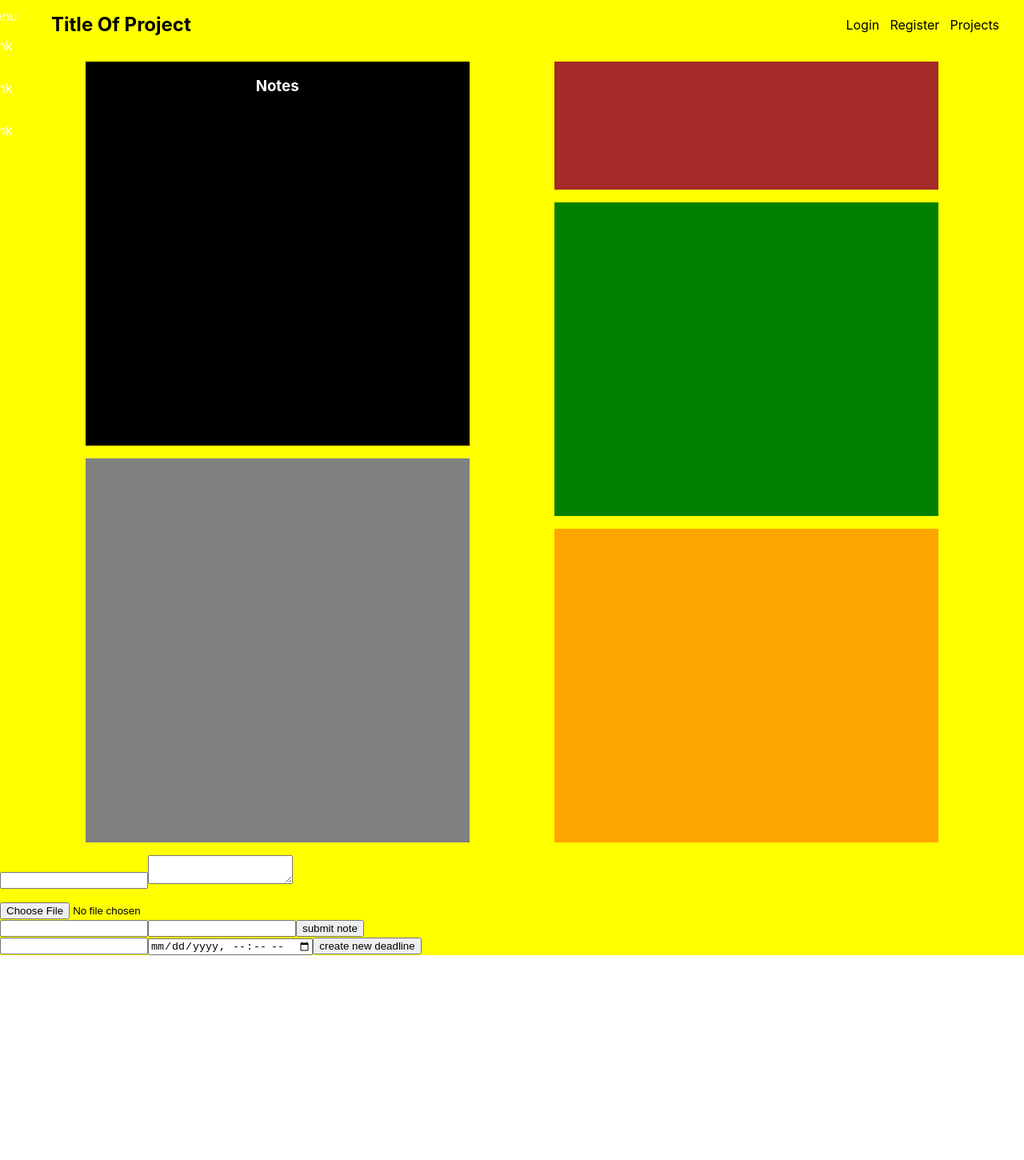
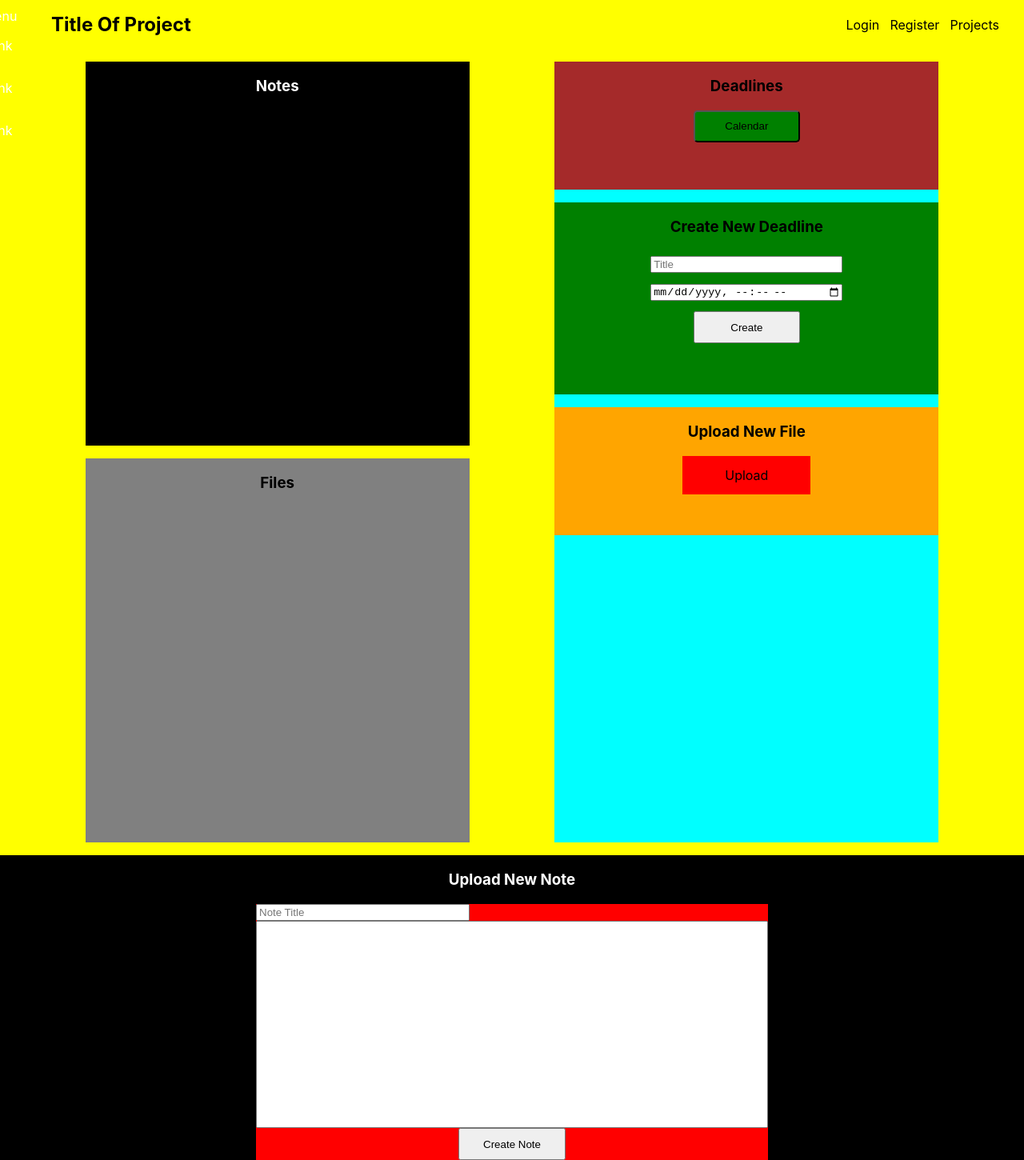
Before and after one commit to JasonZaccaria/project-manager, a React (Create React App) app in the folder project-manager/: page /projectpage in a window 1280 px wide. Shown: the whole page at 80% size. Before the commit the page ends 1194 px from the top, so only its background shows below. Built offline with nearby package versions, Linux system fonts and the light colour scheme; no server answers.

Commit message:
updated view project page to now be able to create notes, files and deadlines

```diff
--- a/project-manager/src/viewproject/ShowData.ts
+++ b/project-manager/src/viewproject/ShowData.ts
@@ -1,3 +1,4 @@
+import { Files } from "./files/FilesType";
 import { Notes } from "./note/NotesType";
 import { ProjectData } from "./ProjectData";
 
@@ -52,7 +53,18 @@ const showNotes = async (): Promise<void> => {
 }
 
 const showFiles = async (): Promise<void> => {
-
+    const viewFileContainer: HTMLElement = document.getElementById("project-view-files-id") as HTMLElement;
+    const projectData: ProjectData = JSON.parse(window.localStorage.getItem("projectData") as string);
+    console.log(projectData);
+    const fileArray: Files[] = projectData.files;
+    for (let i = 0; i < fileArray.length; i++) {
+        const newFile: HTMLAnchorElement = document.createElement("a");
+        newFile.className = "file-items-title";
+        newFile.id = `file ${i}`;
+        newFile.innerHTML = fileArray[i].fileName;
+        newFile.href = fileArray[i].fileLocation as string;//"https://projectmanagerbucket.s3.amazonaws.com/1667652721910-testing"; //change this based on each array aelemnt
+        viewFileContainer.appendChild(newFile);
+    }
 }
 //actually we don't need this bottom function for now
 const showDeadlines = (): void => {
--- a/project-manager/src/viewproject/ViewProject.css
+++ b/project-manager/src/viewproject/ViewProject.css
@@ -38,6 +38,12 @@
     margin: .3em;
     background-color: red;
     cursor: pointer;
+}
+
+.file-items-title {
+    text-decoration: none;
+    color: black;
+    margin: .3em;
 }
 
 .show-note-container {
@@ -82,32 +88,144 @@
     width: 30em;
     height: 30em;
     background-color: gray;
+    display: flex;
+    flex-direction: column;
+    align-items: center;
+    overflow: auto;
 }
 
 .project-content-top-right {
     display: flex;
     flex-direction: column;
     gap: 1em;
+    background-color: aqua;
+
 }
 
 .project-view-deadlines {
     width: 30em;
     height: 10em;
     background-color: brown;
+    display: flex;
+    flex-direction: column;
+    align-items: center;
+}
+
+.project-view-deadlines-button {
+    width: 10em;
+    height: 3em;
+    border-radius: 5px;
+    background-color: green;
 }
 
 .project-create-deadlines {
     width: 30em;
-    height: 24.5em;
+    /*height: 24.5em;*/
+    height: 15em;
     background-color: green;
+}
+
+.project-create-new-deadline {
+    text-align: center;
+}
+
+.project-create-deadline-form {
+    display: flex;
+    flex-direction: column;
+    align-items: center;
+}
+
+.project-create-deadlines-title {
+    width: 50%;
+    margin: .5em;
+}
+
+.project-create-deadlines-date {
+    width: 50%;
+    margin: .5em;
+}
+
+.project-create-deadlines-button {
+    width: 10em;
+    height: 3em;
+    margin: .5em;
 }
 
 .project-create-files {
     width: 30em;
-    height: 24.5em;
+    height: 10em;
+    /*width: 30em;*/
+    /*height: 24.5em;*/
     background-color: orange;
+    display: flex;
+    flex-direction: column;
+    align-items: center;
+
+}
+
+.project-create-files-title {
+    text-align: center;
+}
+
+.project-create-files-form {
+    display: flex;
+    width: 10em;
+    height: 3em;
+    background-color: aliceblue;
+    justify-content: space-evenly;
+}
+
+.project-create-files-input {
+    height: 3em;
+    width: 10em;
+    background-color: rebeccapurple;
+    display: none;
+}
+
+.project-create-input-label {
+    display: flex;
+    align-items: center;
+    justify-content: center;
+    width: 10em;
+    height: 3em;
+    background-color: red;
 }
 
 .project-content-bottom {
+    display: flex;
+    flex-direction: column;
+    align-items: center;
+    background-color: black;
 
 }
+
+.upload-notes-form {
+    display: flex;
+    flex-direction: column;
+    width: 40em;
+    height: 20em;
+    background-color: red;
+    justify-content: space-evenly;
+}
+
+.upload-notes-title {
+    color: white;
+}
+
+.upload-notes-title-input {
+    width: 20em;
+
+}
+
+.upload-notes-body {
+    width: 100%;
+    height: 20em;
+    resize: none;
+}
+
+.upload-notes-button {
+    width: 10em;
+    height: 3em;
+    margin-left: auto;
+    margin-right: auto;
+}
--- a/project-manager/src/viewproject/ViewProject.tsx
+++ b/project-manager/src/viewproject/ViewProject.tsx
@@ -1,5 +1,5 @@
 import "../viewproject/ViewProject.css";
-import { useParams } from "react-router-dom";
+import { Link, useParams } from "react-router-dom";
 import { useEffect, useState } from "react";
 import { outOfBoundsClick, screenAdjuster } from "../navbar/NavbarActions";
 import Navbar from "../navbar/Navbar";
@@ -8,7 +8,7 @@ import { getProjectData } from "./GetProjectDataReq";
 import { uploadFile } from "./files/UploadFile";
 import { UploadNote } from "./note/UploadNote";
 import { UploadDeadlines } from "./deadlines/UploadDeadlines";
-import { showNotes } from "./ShowData";
+import { showFiles, showNotes } from "./ShowData";
 
 const ViewProject = () => {
 
@@ -24,6 +24,7 @@ const ViewProject = () => {
         const udpateData = async () => {
             await getProjectData();
             showNotes();
+            showFiles();
         }
         udpateData();
     }, [updateOnce]);
@@ -40,36 +41,42 @@ const ViewProject = () => {
                     <div className="project-view-notes" id="project-view-notes-id">
                         <h3 className="project-view-notes-title">Notes</h3>
                     </div>
-                    <div className="project-view-files"></div>
+                    <div className="project-view-files" id="project-view-files-id">
+                    <h3 className="project-view-files-title">Files</h3>
+                    </div>
                 </div>
                 <div className="project-content-top-right">
-                    <div className="project-view-deadlines"></div>
-                    <div className="project-create-deadlines"></div>
-                    <div className="project-create-files"></div>
+                    <div className="project-view-deadlines">
+                        <h3 className="project-view-deadlines-title">Deadlines</h3>
+                            <Link to={"/calendar"}>
+                                <button type="button" className="project-view-deadlines-button">Calendar</button>
+                            </Link>
+                    </div>
+                    <div className="project-create-deadlines">
+                        <h3 className="project-create-new-deadline">Create New Deadline</h3>
+                        <form className="project-create-deadline-form" onSubmit={(e) => UploadDeadlines("http://localhost:8080/api/deadlines/create", e)}>
+                            <input type={"text"} placeholder="Title" className="project-create-deadlines-title" id="deadlines-note-input-id"></input>
+                            <input type={"datetime-local"} className="project-create-deadlines-date" id="deadlines-input-id"></input>
+                            <button type={"submit"} className="project-create-deadlines-button">Create</button>
+                        </form>
+                    </div>
+                    <div className="project-create-files">
+                        <h3 className="project-create-files-title">Upload New File</h3>
+                        <form className="project-create-files-form" onChange={uploadFile}>
+                            <label htmlFor="file-input-id" className="project-create-input-label">Upload</label>
+                            <input type={"file"} className="project-create-files-input" id="file-input-id"></input>
+                        </form>
+                    </div>
                 </div>
             </div>
             <div className="project-content-bottom">
-                <form className="upload-notes-form" action="/" id="upload-notes-form-id">
-                    <input type={"text"} className="upload-notes-title-input"></input>
-                    <textarea className="upload-notes-body"></textarea>
+                <h3 className="upload-notes-title">Upload New Note</h3>
+                <form className="upload-notes-form" action="/" id="upload-notes-form-id" onSubmit={UploadNote}>
+                    <input type={"text"} className="upload-notes-title-input"  id="note-name-input-id" placeholder="Note Title"></input>
+                    <textarea className="upload-notes-body" id="note-input-id"></textarea>
+                    <button type={"submit"} className="upload-notes-button">Create Note</button>
                 </form>
             </div>
-
-            <section className="project-content-section">
-                <form className="upload-files-form" onChange={uploadFile}>
-                    <input type={"file"} id="file-input-id" /*onChange={uploadFile}*/></input>
-                </form>
-                <form className="upload-notes-form" onSubmit={UploadNote}>
-                    <input type={"text"} id="note-name-input-id"></input>
-                    <input type={"text"} id="note-input-id"></input>
-                    <button type={"submit"}>submit note</button>
-                </form>
-                <form className="upload-deadlines-form" onSubmit={(e) => UploadDeadlines("http://localhost:8080/api/deadlines/create", e)}>
-                    <input type={"text"} id="deadlines-note-input-id"></input>
-                    <input type={"datetime-local"} id="deadlines-input-id"></input>
-                    <button type={"submit"}>create new deadline</button>
-                </form>
-            </section>
         </div>
     );
 }
--- a/project-manager/src/viewproject/files/FilesType.ts
+++ b/project-manager/src/viewproject/files/FilesType.ts
@@ -4,7 +4,8 @@ interface Files {
     projectName: string,
     fileName: string,
     file: string,
-    fileUploadDate: Date
+    fileUploadDate: Date,
+    fileLocation?: string
 }
 
 export type { Files };
--- a/project-manager/src/viewproject/note/UploadNote.ts
+++ b/project-manager/src/viewproject/note/UploadNote.ts
@@ -35,6 +35,44 @@ const UploadNote = async (e: FormEvent): Promise<void> => {
     newNoteElement.className = "note-items-title";
     newNoteElement.innerHTML = lastNote.noteName;
     notesContainer.appendChild(newNoteElement);
+
+    //changes start here!!!
+    newNoteElement.addEventListener("click", () => {
+
+        const root: HTMLElement = document.getElementById("root") as HTMLElement;
+        const app: HTMLElement = document.getElementById("App-id") as HTMLElement;
+
+        const showNoteElement: HTMLElement = document.createElement("div");
+        const showNoteElementTop: HTMLElement = document.createElement("div");
+        const showNoteElementTitle: HTMLElement = document.createElement("h3");
+        const showNoteElementClose: HTMLElement = document.createElement("h3");
+        const showNoteElementText: HTMLElement = document.createElement("p");
+
+        showNoteElement.className = "show-note-container";
+        showNoteElementTop.className = "show-note-container-top";
+        showNoteElementTitle.innerHTML = lastNote.noteName;//notesArray[i].noteName;
+        showNoteElementTitle.className = "show-note-container-title";
+        showNoteElementClose.className = "show-note-container-close";
+        showNoteElementClose.innerHTML = "X";
+        showNoteElementText.innerHTML = lastNote.note;//notesArray[i].note;
+
+        root.appendChild(showNoteElement);
+        showNoteElement.appendChild(showNoteElementTop);
+        showNoteElementTop.appendChild(showNoteElementTitle);
+        showNoteElementTop.appendChild(showNoteElementClose);
+        showNoteElement.appendChild(showNoteElementText);
+
+        app.style.pointerEvents = "none";
+
+        showNoteElementClose.addEventListener("click", () => {
+            showNoteElement.remove();
+            app.style.pointerEvents = "all";
+        })
+
+    })
+    //changes end here
+
+
 }
 
 export { UploadNote };
```
